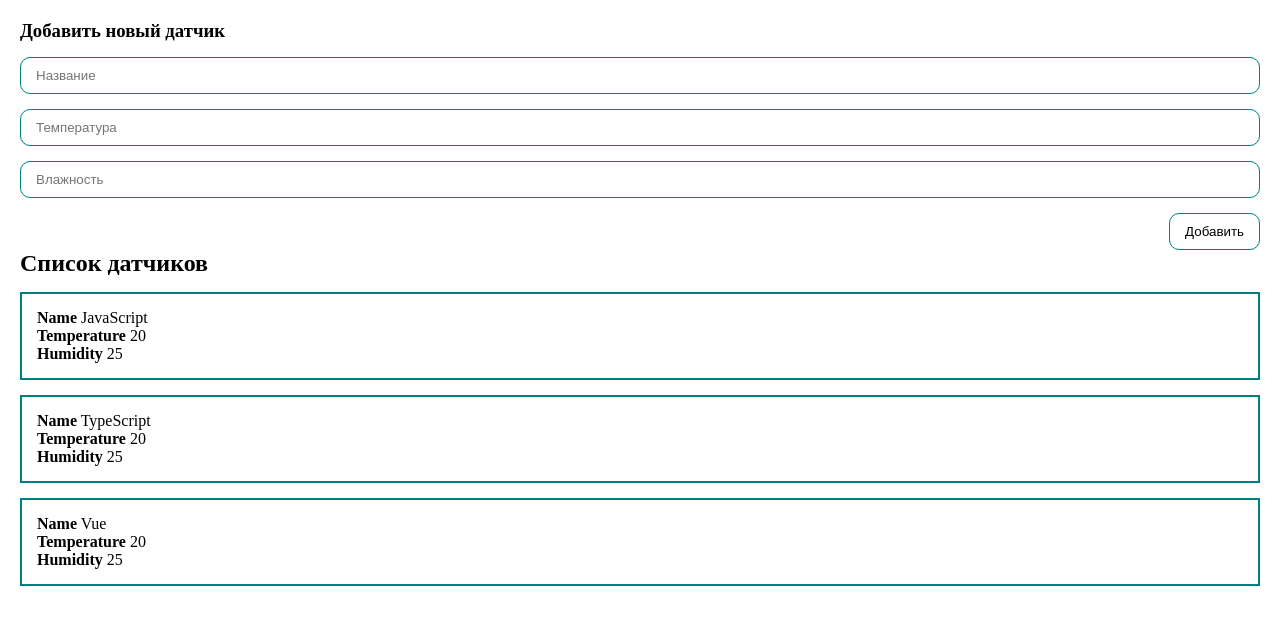
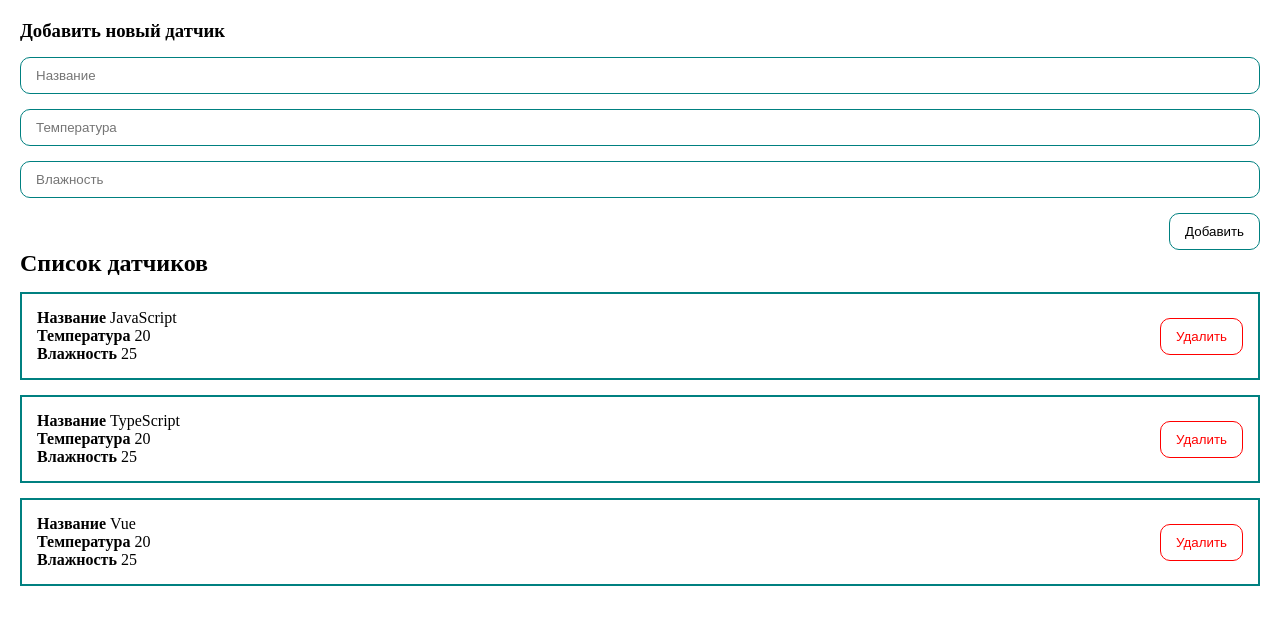
Before and after one commit to NikolayDimitriev/vue-sensors, a Vue app: page / in a window 1280 px wide. Shown: the top 624 px of the page. Built offline with nearby package versions, Linux system fonts and the light colour scheme.

Commit message:
добавил возможность удаления датчика

```diff
--- a/src/App.vue
+++ b/src/App.vue
@@ -1,7 +1,7 @@
 <template>
   <div class="app">
     <sensor-form @create="createNewSensor"></sensor-form>
-    <sensor-list :sensors="sensors"></sensor-list>
+    <sensor-list :sensors="sensors" @remove="removeSensor"></sensor-list>
   </div>
 </template>
 
@@ -28,6 +28,12 @@ export default {
     createNewSensor(sensor) {
       this.sensors.push(sensor);
     },
+
+    removeSensor(sensor) {
+      this.sensors = this.sensors.filter(
+        (s) => s.sensor_id !== sensor.sensor_id
+      );
+    },
   },
 };
 </script>
--- a/src/components/SensorItem.vue
+++ b/src/components/SensorItem.vue
@@ -1,8 +1,15 @@
 <template>
   <div class="sensor">
-    <div><strong>Name</strong> {{ sensor.name }}</div>
-    <div><strong>Temperature</strong> {{ sensor.temperature }}</div>
-    <div><strong>Humidity</strong> {{ sensor.humidity }}</div>
+    <div>
+      <div><strong>Название</strong> {{ sensor.name }}</div>
+      <div><strong>Температура</strong> {{ sensor.temperature }}</div>
+      <div><strong>Влажность</strong> {{ sensor.humidity }}</div>
+    </div>
+    <div class="sensor__btns">
+      <my-button class="btn" @click="$emit('remove', sensor)"
+        >Удалить</my-button
+      >
+    </div>
   </div>
 </template>
 
@@ -22,5 +29,13 @@ export default {
   padding: 15px;
   border: 2px solid teal;
   margin-top: 15px;
+  display: flex;
+  align-items: center;
+  justify-content: space-between;
+}
+
+.btn {
+  color: red;
+  border: 1px solid red;
 }
 </style>
--- a/src/components/SensorList.vue
+++ b/src/components/SensorList.vue
@@ -1,8 +1,14 @@
 <template>
-  <div>
-    <h2>Список датчиков</h2>
-    <sensor-item v-for="sensor in sensors" :sensor="sensor" :key="sensor.id" />
+  <h2>Список датчиков</h2>
+  <div v-if="sensors.length > 0">
+    <sensor-item
+      v-for="sensor in sensors"
+      :sensor="sensor"
+      :key="sensor.id"
+      @remove="$emit('remove', sensor)"
+    />
   </div>
+  <div v-else class="empty">Список датчиков пуст</div>
 </template>
 
 <script>
@@ -20,4 +26,12 @@ export default {
 };
 </script>
 
-<style scoped></style>
+<style scoped>
+.empty {
+  width: 100%;
+  height: 200px;
+  display: flex;
+  justify-content: center;
+  align-items: center;
+}
+</style>
```
